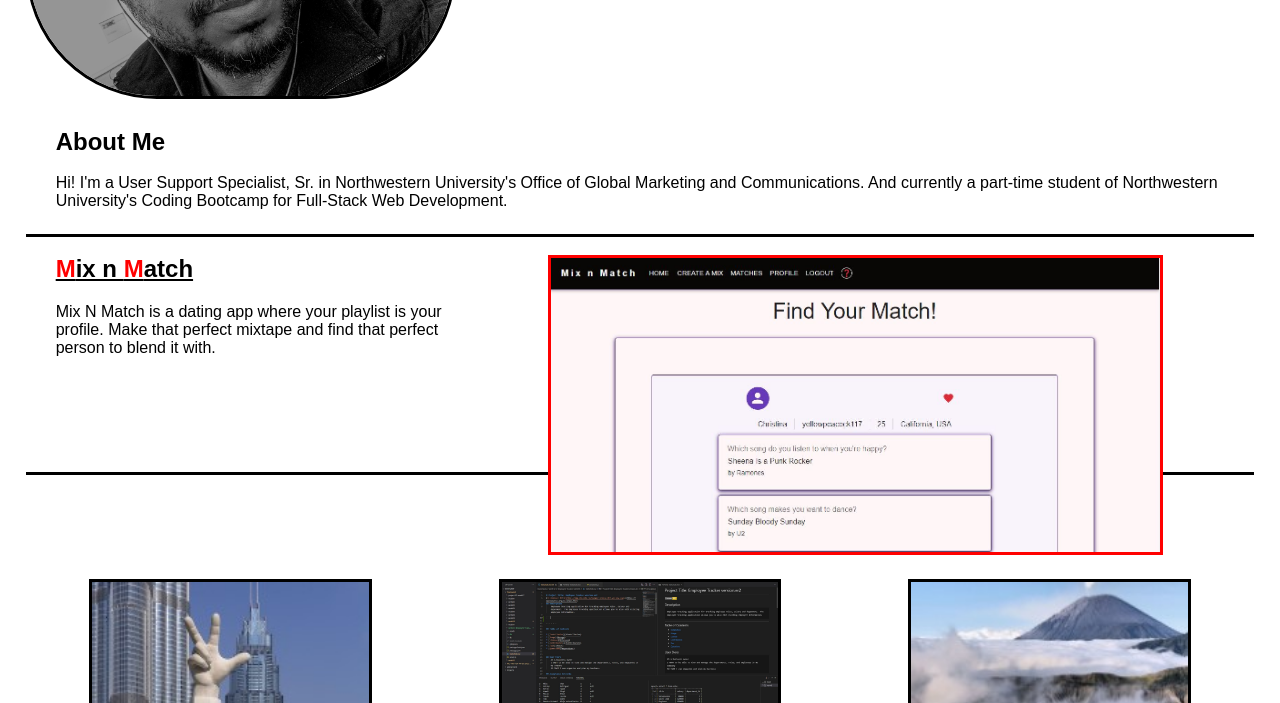
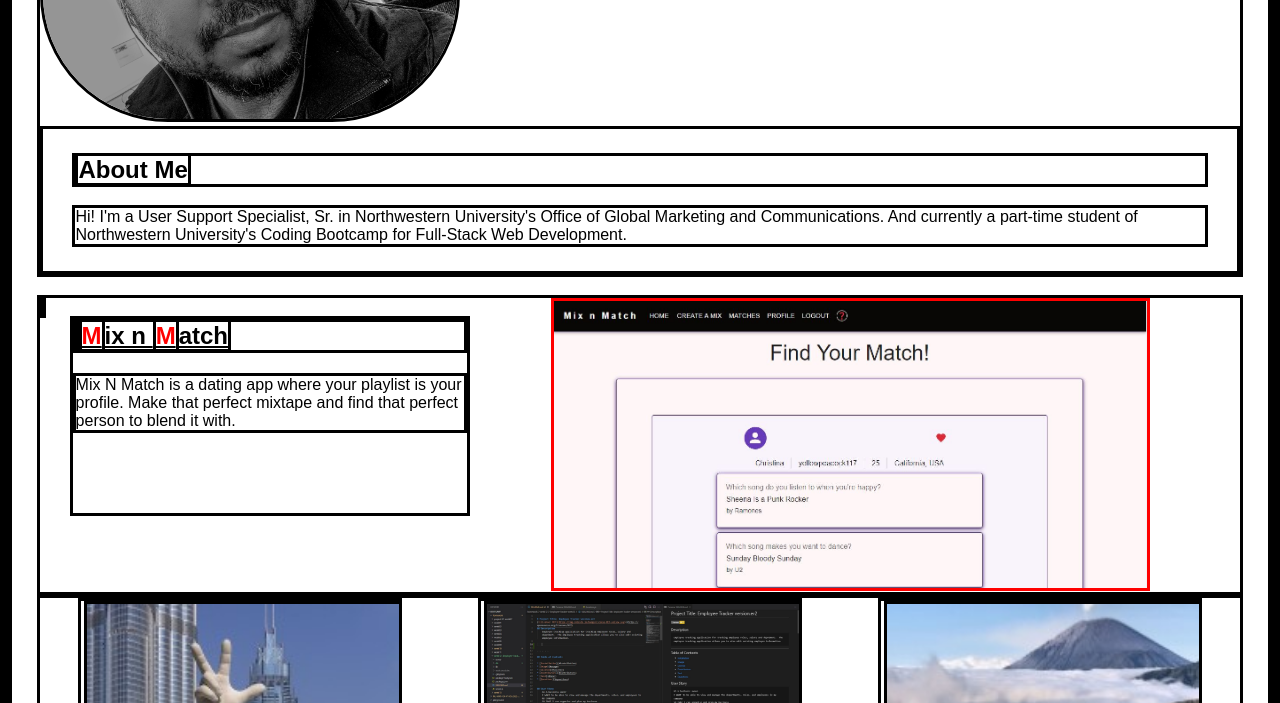
Before and after one commit to senseier2/Portfolio-week02, a plain HTML site: page index.html in a window 1280 px wide. Shown: the part 310-1013 px from the top of the page. Drawn offline with Linux system fonts and the light colour scheme.

Commit message:
Updating CSS and HTML to clean up divs and unneeded styling

```diff
--- a/assets/style.css
+++ b/assets/style.css
@@ -7,7 +7,7 @@
     font-family:Arial;
     color:black;
     /* Boarder is for aligning items and testing comment out to see boarders */
-    /* border:solid white; */
+    border:solid black;
 }
 
 /* Adding the method of content alignment and additional padding for this div */
@@ -104,7 +104,7 @@ nav a:hover{
 /* Used border as secondary divider for content */
 .test1{
     width:100%;
-    height:220px;
+    height:300px;
     border-bottom:solid black
 }
 
@@ -151,10 +151,10 @@ nav a:hover{
 /* Card setup and spacing with padding for photo float */
 .card1{
     width:27%;
-    height:200px;
-    display:inline-block;
-    padding:2%;
+    height:100%;
 }
+
+
 
 /* Card h3 styling and margin for spacing with p tag content */
 .card1 h3{
@@ -165,12 +165,13 @@ nav a:hover{
 /* Card image border and width for card placement */
 .card1 img{
     border:solid black;
+    margin-bottom: 2%;
     width:100%
 }
 
 /* Card img hover with smooth transition */
 .card1 img:hover{
-    border:solid white;
+    border:solid red;
     transition-duration:1s;
 }
 
--- a/index.html
+++ b/index.html
@@ -7,8 +7,9 @@
     <title>Document</title>
     <link rel="stylesheet" type="text/css" href="assets/style.css">
 </head>
-<main>
+
 <body>
+    <main>
     <header>
         <h1><span class="redletter">E</span>ric McGhee</h1>
         <nav>
@@ -74,6 +75,7 @@
     <footer>
         <h2>Built with blood sweat and tears</h2>
     </footer>
+    </main>
 </body>
 </main>
 </html>
```
